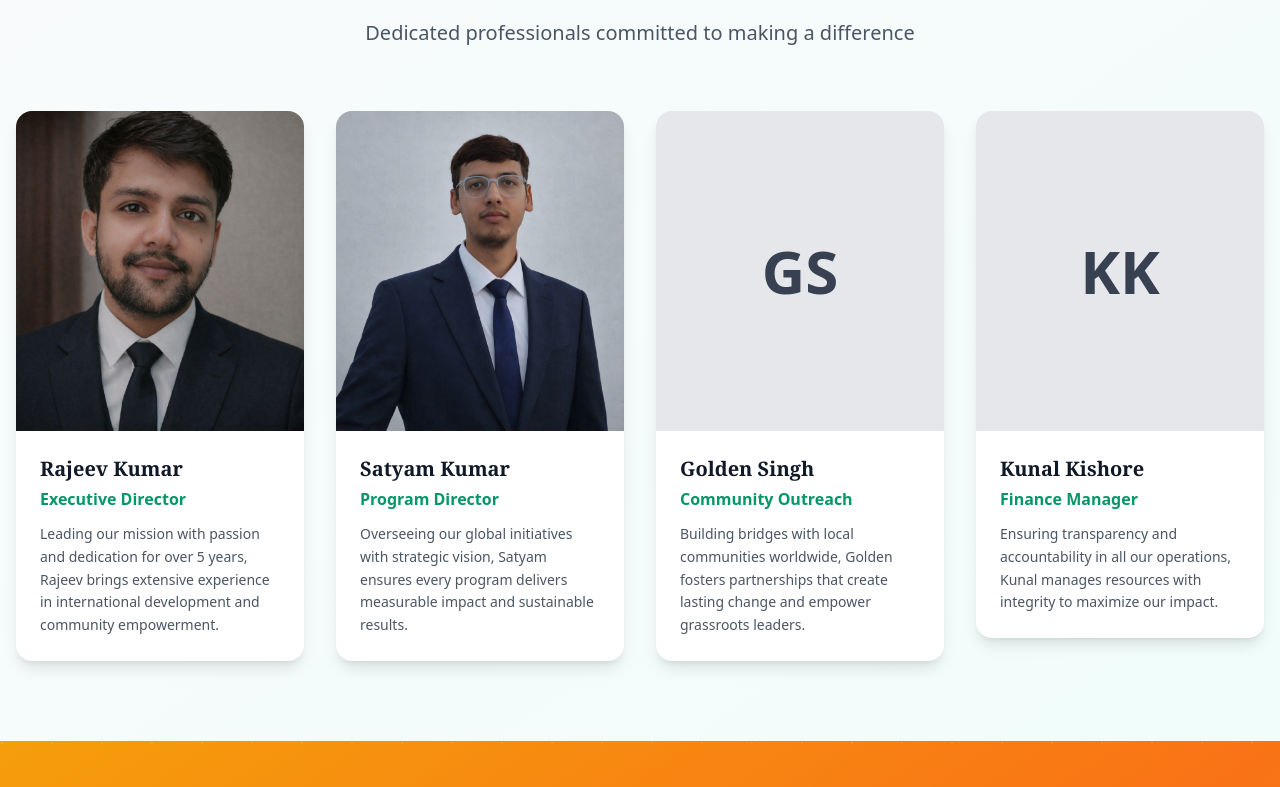
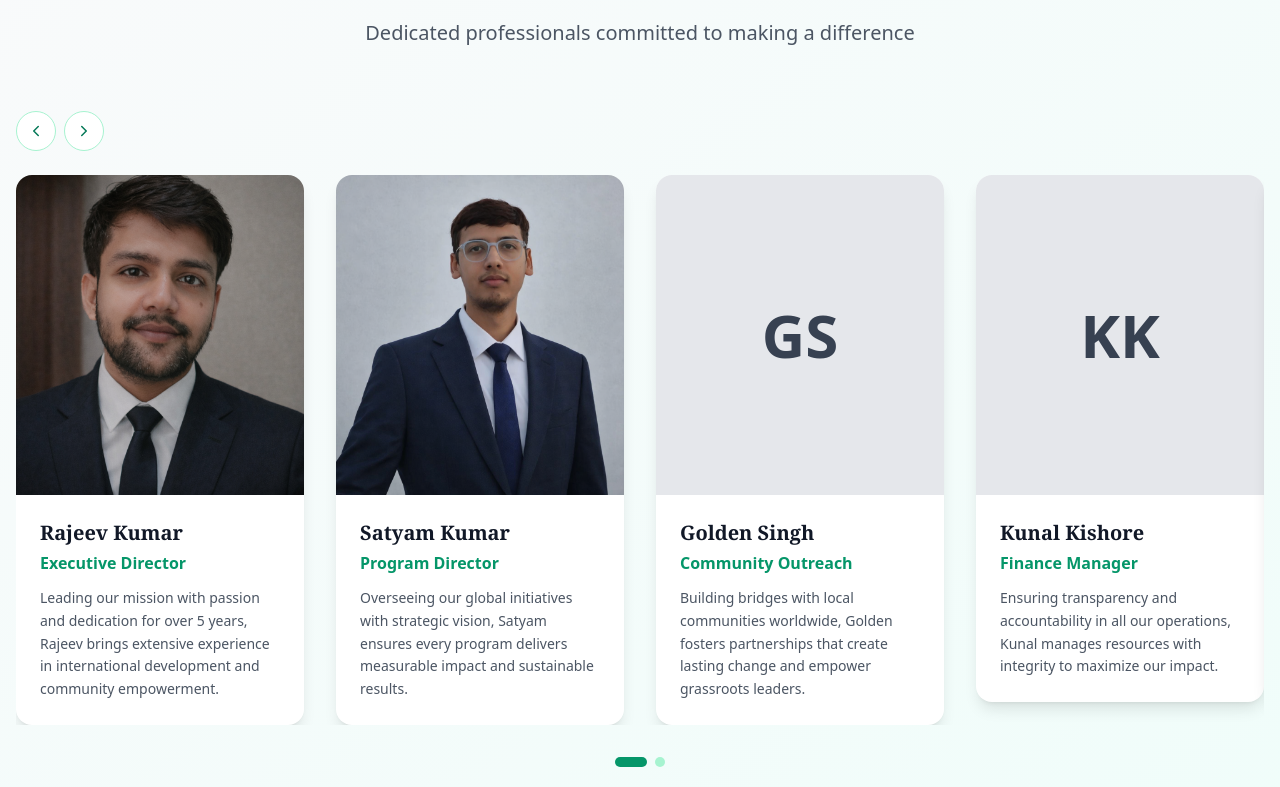
Before and after one commit to Rajeev-Kumar-Singh/HelpingHand-Frontend, a React (Create React App) app: page / in a window 1280 px wide. Shown: the part 6433-7220 px from the top of the page. Built offline with nearby package versions, Linux system fonts and the light colour scheme.

Commit message:
implement team member carousel with navigation controls and updated layout

```diff
--- a/src/Components/Team.jsx
+++ b/src/Components/Team.jsx
@@ -1,10 +1,18 @@
-import React from "react";
+import React, { useState } from "react";
 import { motion } from "framer-motion";
-import { Facebook, Twitter, Linkedin } from "lucide-react";
+import {
+  Facebook,
+  Twitter,
+  Linkedin,
+  ChevronLeft,
+  ChevronRight,
+} from "lucide-react";
 import rajeevImg from "../assests/Rajeev_Image.png";
 import satyamImg from "../assests/Satyam_Image.png";
 
 const Team = () => {
+  const [activeSlide, setActiveSlide] = useState(0);
+
   const getInitials = (name) =>
     name
       .split(" ")
@@ -36,7 +44,36 @@ const Team = () => {
       role: "Finance Manager",
       bio: "Ensuring transparency and accountability in all our operations, Kunal manages resources with integrity to maximize our impact.",
     },
+    {
+      name: "Sanjeev Kumar",
+      role: "Team Member",
+      bio: "Supporting our mission through dedicated collaboration and a strong commitment to community development.",
+    },
+    {
+      name: "Riya Singh",
+      role: "Team Member",
+      bio: "Contributing fresh ideas and consistent effort to help our programs reach more people in need.",
+    },
+    {
+      name: "Madhuri Singh",
+      role: "Team Member",
+      bio: "Working closely with the team to strengthen outreach efforts and deliver meaningful impact.",
+    },
   ];
+
+  const membersPerSlide = 4;
+  const teamSlides = [];
+  for (let index = 0; index < team.length; index += membersPerSlide) {
+    teamSlides.push(team.slice(index, index + membersPerSlide));
+  }
+
+  const nextSlide = () => {
+    setActiveSlide((prev) => (prev + 1) % teamSlides.length);
+  };
+
+  const prevSlide = () => {
+    setActiveSlide((prev) => (prev === 0 ? teamSlides.length - 1 : prev - 1));
+  };
 
   return (
     <section
@@ -58,8 +95,37 @@ const Team = () => {
           </p>
         </motion.div>
 
-        <div className="grid md:grid-cols-2 lg:grid-cols-4 gap-8">
-          {team.map((member, index) => (
+        <div className="flex items-center justify-between mb-6">
+          <div className="flex items-center gap-2">
+            <button
+              type="button"
+              onClick={prevSlide}
+              className="h-10 w-10 rounded-full border border-emerald-200 bg-white text-emerald-700 hover:bg-emerald-50 transition-colors flex items-center justify-center"
+              aria-label="Previous team group"
+            >
+              <ChevronLeft size={18} />
+            </button>
+            <button
+              type="button"
+              onClick={nextSlide}
+              className="h-10 w-10 rounded-full border border-emerald-200 bg-white text-emerald-700 hover:bg-emerald-50 transition-colors flex items-center justify-center"
+              aria-label="Next team group"
+            >
+              <ChevronRight size={18} />
+            </button>
+          </div>
+        </div>
+
+        <div className="overflow-hidden">
+          <motion.div
+            className="flex"
+            animate={{ x: `-${activeSlide * 100}%` }}
+            transition={{ duration: 0.5, ease: "easeInOut" }}
+          >
+            {teamSlides.map((slide, slideIndex) => (
+              <div key={`slide-${slideIndex}`} className="w-full shrink-0">
+                <div className="grid sm:grid-cols-2 lg:grid-cols-4 gap-8">
+                  {slide.map((member, index) => (
                     <motion.div
                       key={member.name}
                       initial={{ opacity: 0, y: 30 }}
@@ -131,6 +197,26 @@ const Team = () => {
                   ))}
                 </div>
               </div>
+            ))}
+          </motion.div>
+        </div>
+
+        <div className="flex justify-center gap-2 mt-8">
+          {teamSlides.map((_, index) => (
+            <button
+              key={`dot-${index}`}
+              type="button"
+              onClick={() => setActiveSlide(index)}
+              className={`h-2.5 rounded-full transition-all ${
+                activeSlide === index
+                  ? "w-8 bg-emerald-600"
+                  : "w-2.5 bg-emerald-200 hover:bg-emerald-300"
+              }`}
+              aria-label={`Go to team group ${index + 1}`}
+            />
+          ))}
+        </div>
+      </div>
     </section>
   );
 };
```
Lines whose indentation alone changed are shown as unchanged.
